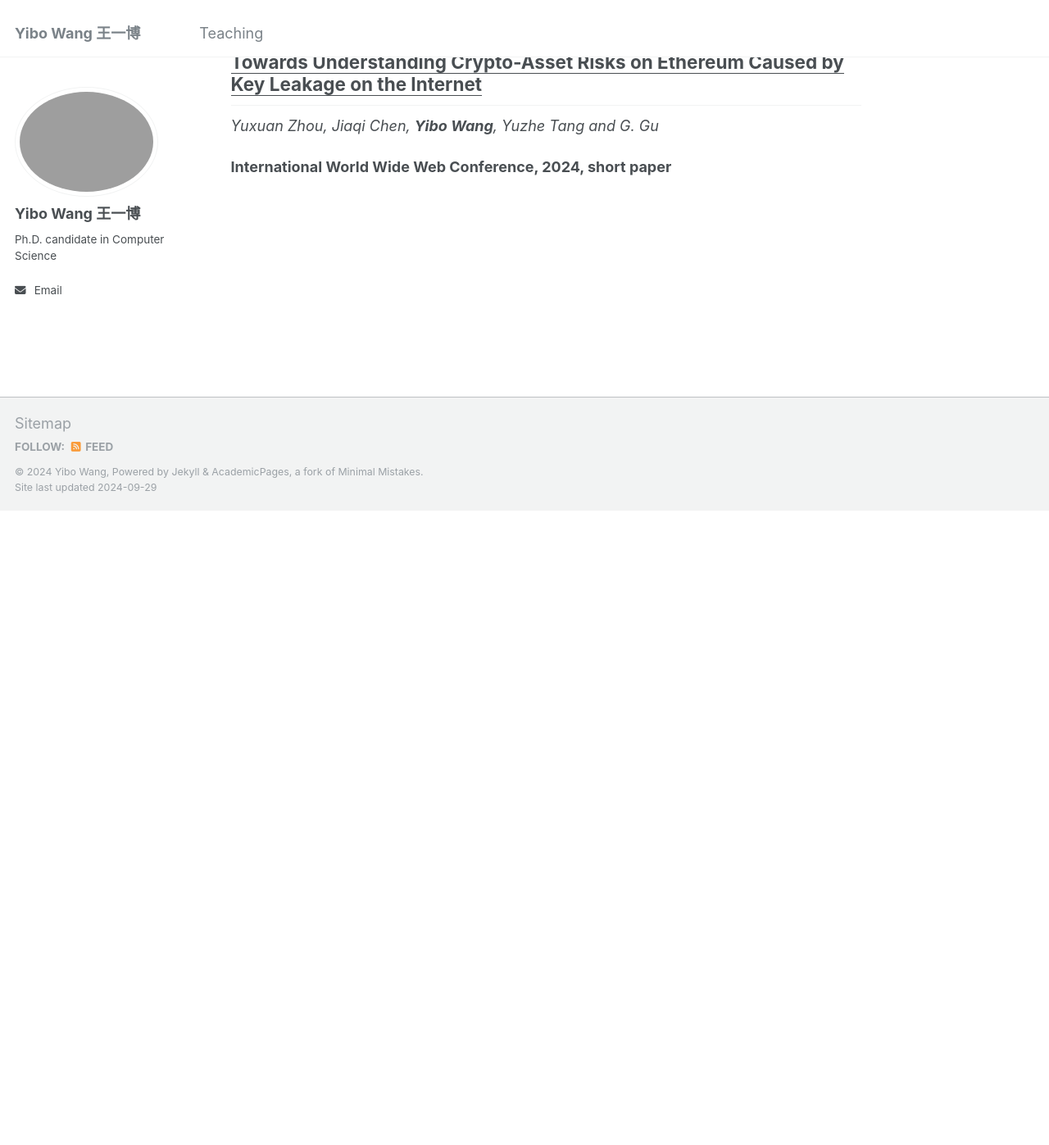
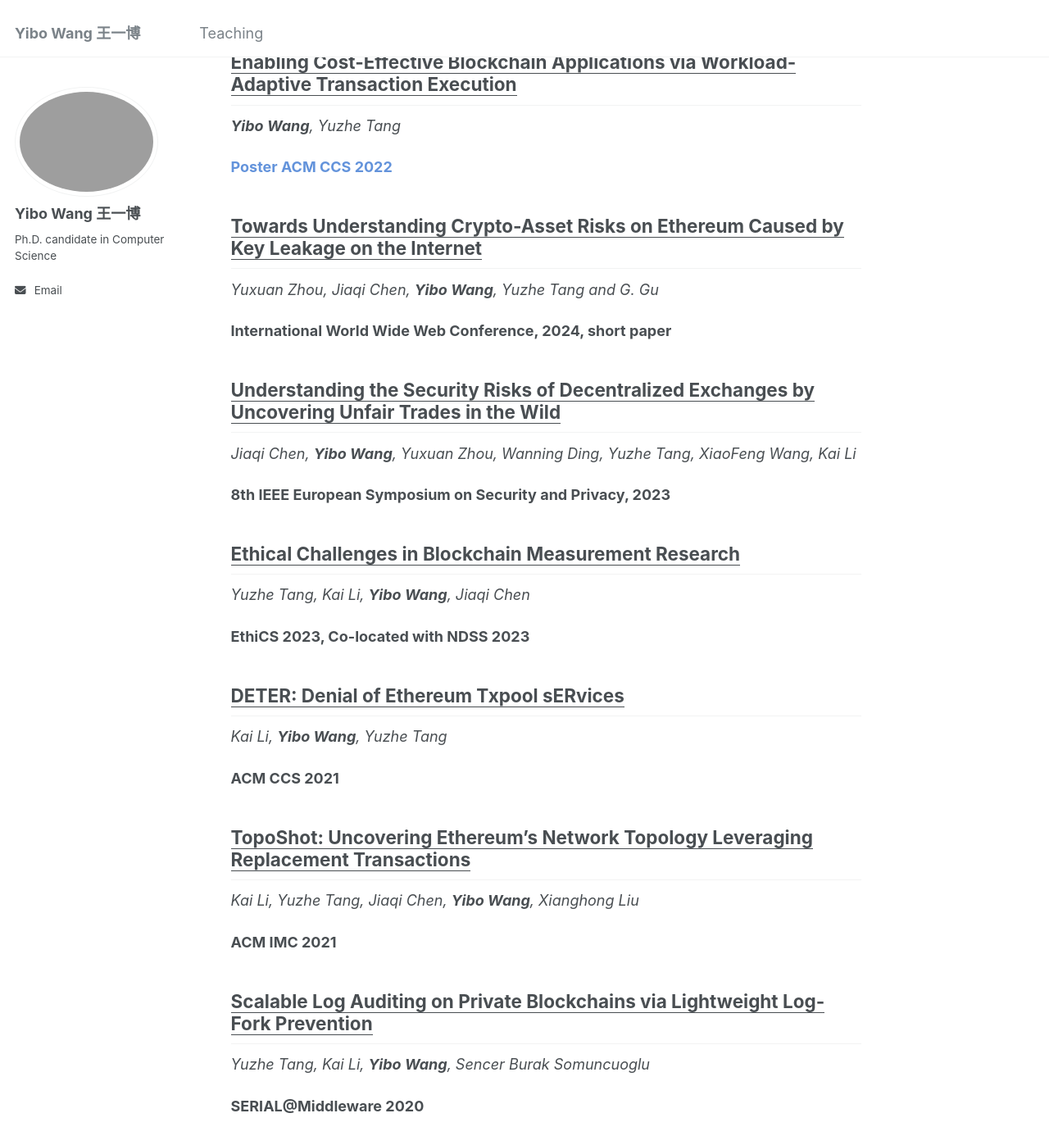
Before and after one commit to wangyibo0308/wangyibo0308.github.io, a Jekyll site: the page built from _pages/about.md, in a window 1280 px wide and 1400 px high, scrolled down 945 px. Shown: the top 1397 px of the window at 82% size. Built offline with Jekyll 4.4.1, drawn with Linux system fonts in a browser that asks for light colours; before the commit the page ends 1567 px from its top, so only the background shows below that.

Commit message:
Update about.md

```diff
--- a/_pages/about.md
+++ b/_pages/about.md
@@ -36,9 +36,51 @@ _**Yibo Wang**, Qi Zhang, Kai Li, Yuzhe Tang, Jiaqi Chen, Xiapu Luo, Ting Chen_
 
 **<span style="color: rgba(60, 120, 210, 0.8);">ESEC/FSE 2021</span>**
 
+<u>Enabling Cost-Effective Blockchain Applications via Workload-Adaptive Transaction Execution</u>
+------
+
+_**Yibo Wang**, Yuzhe Tang_
+
+**<span style="color: rgba(60, 120, 210, 0.8);">Poster ACM CCS 2022</span>**
+
 <u>Towards Understanding Crypto-Asset Risks on Ethereum Caused by Key Leakage on the Internet</u>
 ------
 
 _Yuxuan Zhou, Jiaqi Chen, **Yibo Wang**, Yuzhe Tang and G. Gu_
 
 **International World Wide Web Conference, 2024, short paper**
+
+<u>Understanding the Security Risks of Decentralized Exchanges by Uncovering Unfair Trades in the Wild</u>
+------
+
+_Jiaqi Chen, **Yibo Wang**, Yuxuan Zhou, Wanning Ding, Yuzhe Tang, XiaoFeng Wang, Kai Li_
+
+**8th IEEE European Symposium on Security and Privacy, 2023**
+
+<u>Ethical Challenges in Blockchain Measurement Research</u>
+------
+
+_Yuzhe Tang, Kai Li, **Yibo Wang**, Jiaqi Chen_
+
+**EthiCS 2023, Co-located with NDSS 2023**
+
+<u>DETER: Denial of Ethereum Txpool sERvices</u>
+------
+
+_Kai Li, **Yibo Wang**, Yuzhe Tang_
+
+**ACM CCS 2021**
+
+<u>TopoShot: Uncovering Ethereum’s Network Topology Leveraging Replacement Transactions</u>
+------
+
+_Kai Li, Yuzhe Tang, Jiaqi Chen, **Yibo Wang**, Xianghong Liu_
+
+**ACM IMC 2021**
+
+<u>Scalable Log Auditing on Private Blockchains via Lightweight Log-Fork Prevention</u>
+------
+
+_Yuzhe Tang, Kai Li, **Yibo Wang**, Sencer Burak Somuncuoglu_
+
+**SERIAL@Middleware 2020**
```
